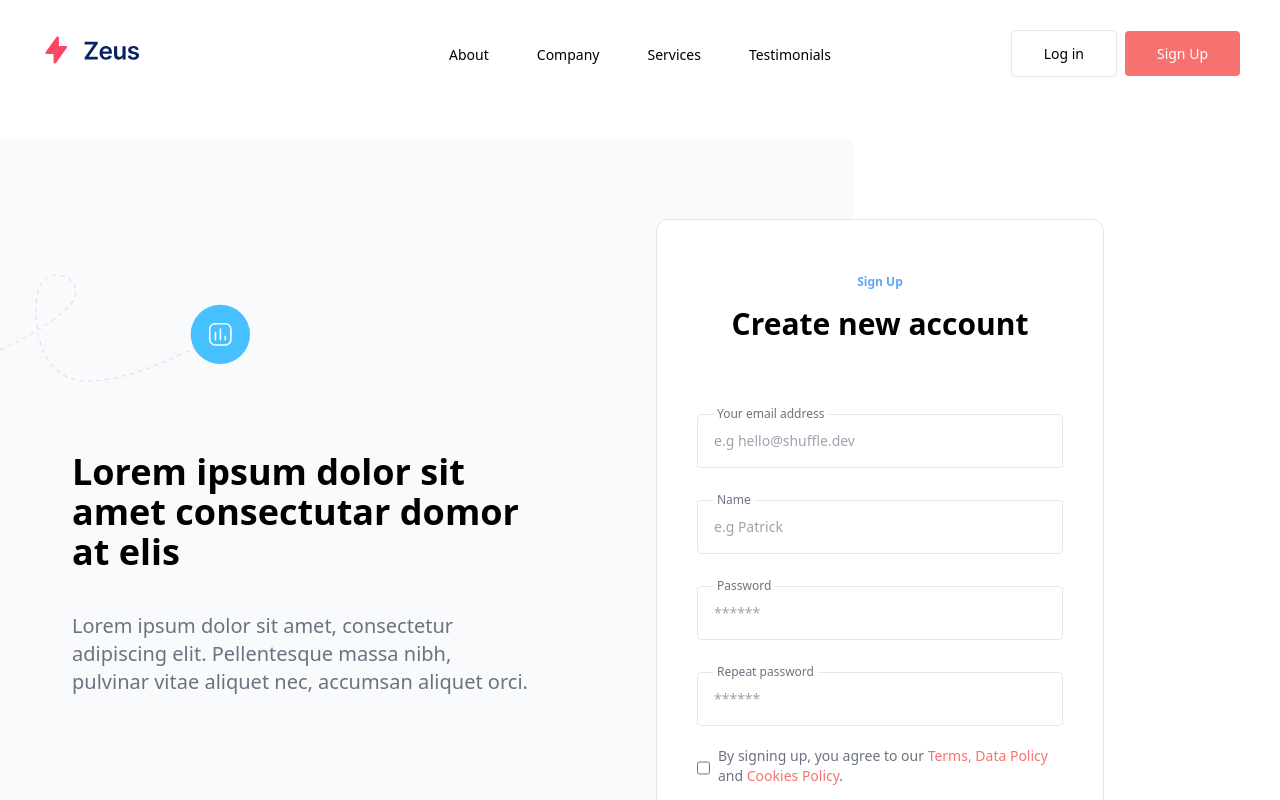
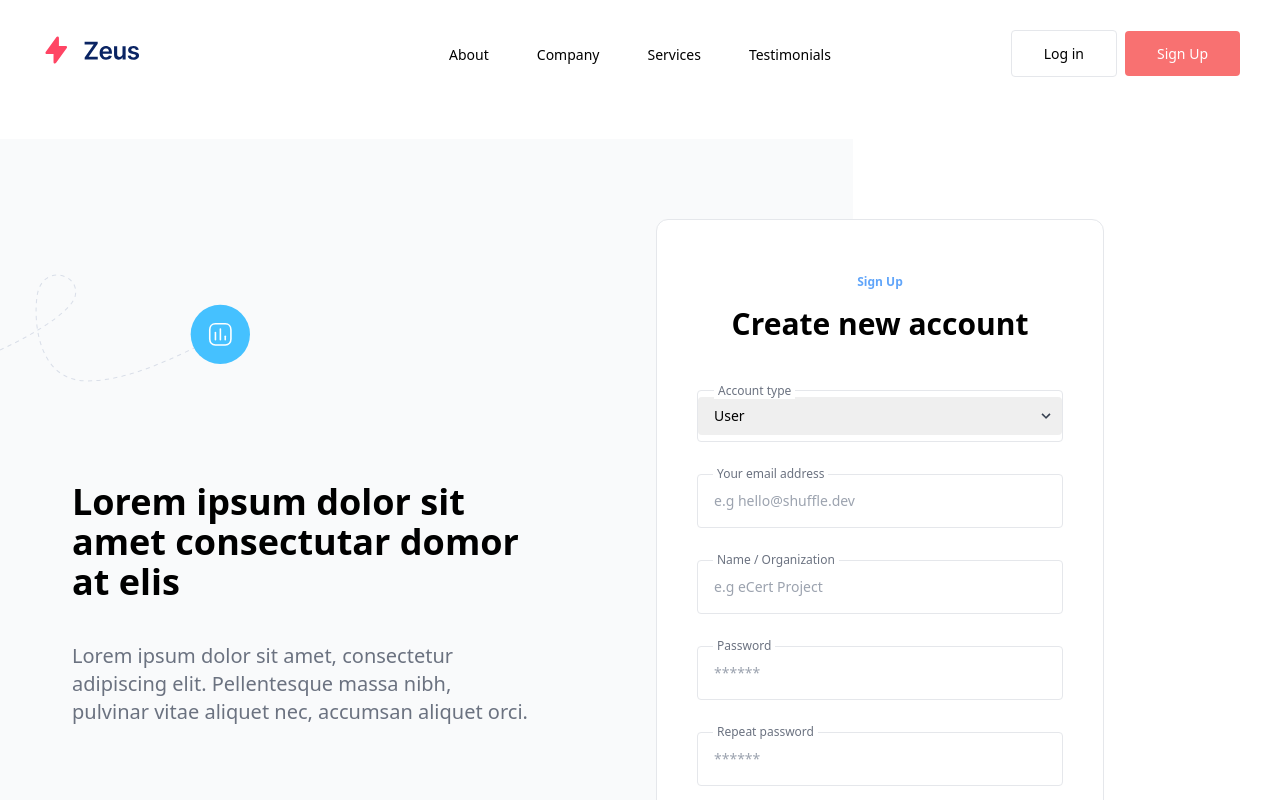
Before and after one commit to ndbac/ecert-client, a Next.js app: page /register in a window 1280 px wide. Shown: the top 800 px of the page. Built offline with nearby package versions, Linux system fonts and the light colour scheme.

Commit message:
fix: add account type when user register acc

```diff
--- a/components/Register/Register.tsx
+++ b/components/Register/Register.tsx
@@ -3,7 +3,10 @@ import { useDispatch, useSelector } from "react-redux";
 import * as Yup from "yup";
 import { useRouter } from "next/router";
 import { useFormik } from "formik";
-import { AppDispatch, RootState } from "../../redux/modules/common/common.interface";
+import {
+  AppDispatch,
+  RootState,
+} from "../../redux/modules/common/common.interface";
 import { registerUserAction } from "../../redux/modules/authModule/slices/authSlices";
 import { IamNamespace } from "../../redux/modules/common/common.interface";
 import { AuthState } from "../../redux/modules/authModule/interfaces/auth.interface";
@@ -105,6 +108,36 @@ function Register() {
                     Account already exists. Please create a new account
                   </span>
                 )}
+                <div className="text-left mb-2">
+                  <div className="relative border rounded">
+                    <span className="absolute top-0 left-0 ml-4 -mt-2 px-1 inline-block bg-white text-gray-500 text-xs">
+                      Account type
+                    </span>
+                    <select
+                      className="appearance-none w-full p-3 text-sm leading-none rounded outline-none my-1.5 px-4"
+                      name="field-name"
+                      value={formik.values.namespace}
+                      onChange={formik.handleChange("namespace")}
+                      onBlur={formik.handleBlur("namespace")}
+                    >
+                      <option className="text-md" value={IamNamespace.PROJECT}>
+                        Organization
+                      </option>
+                      <option className="text-md" value={IamNamespace.USER}>
+                        User
+                      </option>
+                    </select>
+                    <div className="pointer-events-none absolute inset-y-0 right-0 flex items-center px-2 text-gray-700">
+                      <svg
+                        className="fill-current h-4 w-4"
+                        xmlns="http://www.w3.org/2000/svg"
+                        viewBox="0 0 20 20"
+                      >
+                        <path d="M9.293 12.95l.707.707L15.657 8l-1.414-1.414L10 10.828 5.757 6.586 4.343 8z"></path>
+                      </svg>
+                    </div>
+                  </div>
+                </div>
                 <span className="inline-block mb-4 text-xs text-red-400 font-semibold">
                   {formik.touched.email && formik.errors.email}
                 </span>
@@ -131,10 +164,10 @@ function Register() {
                     onBlur={formik.handleBlur("name")}
                     className="relative mb-2 md:mb-0 w-full py-4 pl-4 text-sm border rounded"
                     type="text"
-                    placeholder="e.g Patrick"
+                    placeholder="e.g eCert Project"
                   />
                   <span className="absolute top-0 left-0 ml-4 -mt-2 px-1 inline-block bg-white text-gray-500 text-xs">
-                    Name
+                    Name / Organization
                   </span>
                 </div>
                 <span className="inline-block mb-4 text-xs text-red-400 font-semibold">
```
